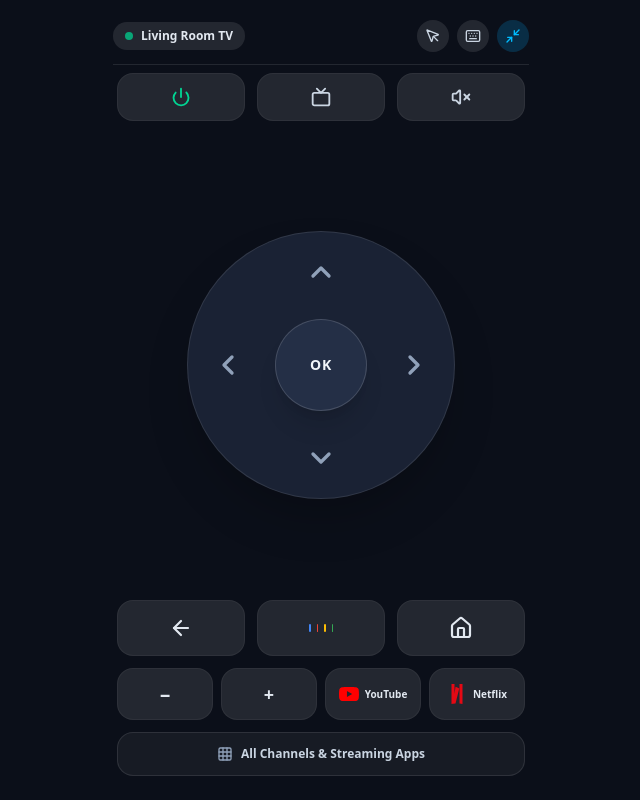
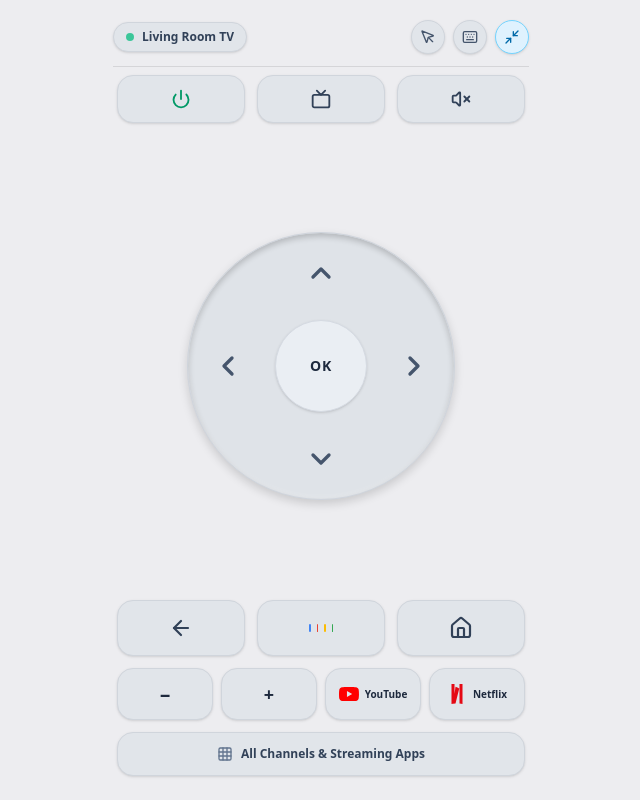
Before and after one commit to harinder-works/HarvyRemote, a React (Vite) app: page / in a window 1280 px wide. Shown: the whole page, without its empty margins (319-959 px from the left). Built offline with nearby package versions, Linux system fonts and the light colour scheme.

Commit message:
style: Make full remote Snow White to match authentic white Google TV remote and mini remote

```diff
--- a/capacitor.config.json
+++ b/capacitor.config.json
@@ -11,6 +11,6 @@
     "allowMixedContent": true,
     "captureInput": true,
     "webContentsDebuggingEnabled": true,
-    "backgroundColor": "#0B0F19"
+    "backgroundColor": "#EDEDF0"
   }
 }
--- a/src/App.tsx
+++ b/src/App.tsx
@@ -330,7 +330,7 @@ export default function App() {
       className={`w-full min-h-screen select-none ${
         isPip
           ? 'bg-transparent flex items-center justify-center p-0 overflow-hidden'
-          : 'bg-[#0B0F19] text-slate-100 flex flex-col justify-center items-center overflow-x-hidden'
+          : 'bg-[#EDEDF0] text-slate-800 flex flex-col justify-center items-center overflow-x-hidden'
       }`}
     >
       {/*
--- a/src/components/GoogleTVRemote.tsx
+++ b/src/components/GoogleTVRemote.tsx
@@ -285,19 +285,19 @@ export function GoogleTVRemote({
   );
 
   return (
-    <div className="w-full h-full min-h-screen flex flex-col justify-between max-w-md mx-auto py-5 px-4 select-none bg-[#0B0F19] text-slate-100">
+    <div className="w-full h-full min-h-screen flex flex-col justify-between max-w-md mx-auto py-5 px-4 select-none bg-[#EDEDF0] text-slate-800">
       {/* 1. TOP HEADER APP BAR: TV Pill & Controls */}
-      <div className="w-full flex items-center justify-between pb-3 border-b border-white/10">
+      <div className="w-full flex items-center justify-between pb-3 border-b border-black/10">
         {/* TV Device Connection Pill Button */}
         <button
           type="button"
           onClick={onOpenDeviceManager}
           title={connectedDevice ? `Connected to ${connectedDevice.name} (${connectedDevice.ip})` : 'Select / Pair Smart TV'}
-          className="flex items-center gap-2 px-3 py-1.5 rounded-full bg-white/10 hover:bg-white/15 text-xs font-semibold text-slate-200 transition-colors cursor-pointer"
+          className="flex items-center gap-2 px-3 py-1.5 rounded-full bg-[#E1E5EA] hover:bg-[#D8DCE2] border border-[#D0D5DC] text-xs font-semibold text-slate-700 transition-colors cursor-pointer shadow-sm"
         >
           <span
             className={`w-2 h-2 shrink-0 rounded-full ${
-              connectedDevice ? 'bg-emerald-400 animate-pulse' : 'bg-amber-400'
+              connectedDevice ? 'bg-emerald-500 animate-pulse' : 'bg-amber-500'
             }`}
           />
           <span className="truncate max-w-[130px]">
@@ -315,7 +315,7 @@ export function GoogleTVRemote({
               setControlMode((m) => (m === 'dpad' ? 'trackpad' : 'dpad'));
             }}
             title={controlMode === 'dpad' ? 'Switch to Swipe Trackpad' : 'Switch to D-Pad'}
-            className="p-2 rounded-full bg-white/10 hover:bg-white/15 text-slate-300 hover:text-white transition-colors cursor-pointer"
+            className="p-2 rounded-full bg-[#E1E5EA] hover:bg-[#D8DCE2] border border-[#D0D5DC] text-slate-600 hover:text-slate-900 transition-colors cursor-pointer shadow-sm"
           >
             {controlMode === 'dpad' ? <MousePointer className="w-4 h-4" /> : <ChevronUp className="w-4 h-4" />}
           </button>
@@ -328,7 +328,7 @@ export function GoogleTVRemote({
               onOpenKeyboard();
             }}
             title="Keyboard Typing for TV"
-            className="p-2 rounded-full bg-white/10 hover:bg-white/15 text-slate-300 hover:text-white transition-colors cursor-pointer"
+            className="p-2 rounded-full bg-[#E1E5EA] hover:bg-[#D8DCE2] border border-[#D0D5DC] text-slate-600 hover:text-slate-900 transition-colors cursor-pointer shadow-sm"
           >
             <Keyboard className="w-4 h-4" />
           </button>
@@ -341,7 +341,7 @@ export function GoogleTVRemote({
               onSwitchToMini();
             }}
             title="Minimize to Mini Remote"
-            className="p-2 rounded-full bg-sky-500/20 text-sky-400 hover:bg-sky-500/30 transition-colors cursor-pointer"
+            className="p-2 rounded-full bg-sky-100 hover:bg-sky-200 border border-sky-300 text-sky-700 transition-colors cursor-pointer shadow-sm"
           >
             <Minimize2 className="w-4 h-4" />
           </button>
@@ -364,7 +364,7 @@ export function GoogleTVRemote({
               type="button"
               onClick={handlePower}
               title="TV Power"
-              className="flex-1 h-12 rounded-2xl bg-white/10 hover:bg-white/15 border border-white/5 flex items-center justify-center text-emerald-400 hover:text-emerald-300 transition-all active:scale-95 cursor-pointer"
+              className="flex-1 h-12 rounded-2xl bg-[#E1E5EA] hover:bg-[#D8DCE2] border border-[#D0D5DC] flex items-center justify-center text-emerald-600 hover:text-emerald-700 transition-all active:scale-95 cursor-pointer shadow-sm"
             >
               <Power className="w-5 h-5 stroke-[2.2]" />
             </button>
@@ -373,7 +373,7 @@ export function GoogleTVRemote({
               type="button"
               onClick={handleInput}
               title="TV Input Source"
-              className="flex-1 h-12 rounded-2xl bg-white/10 hover:bg-white/15 border border-white/5 flex items-center justify-center text-slate-300 hover:text-white transition-all active:scale-95 cursor-pointer"
+              className="flex-1 h-12 rounded-2xl bg-[#E1E5EA] hover:bg-[#D8DCE2] border border-[#D0D5DC] flex items-center justify-center text-slate-700 hover:text-black transition-all active:scale-95 cursor-pointer shadow-sm"
             >
               <Tv className="w-5 h-5 stroke-[2.2]" />
             </button>
@@ -382,7 +382,7 @@ export function GoogleTVRemote({
               type="button"
               onClick={handleMute}
               title="Mute Audio"
-              className="flex-1 h-12 rounded-2xl bg-white/10 hover:bg-white/15 border border-white/5 flex items-center justify-center text-slate-300 hover:text-white transition-all active:scale-95 cursor-pointer"
+              className="flex-1 h-12 rounded-2xl bg-[#E1E5EA] hover:bg-[#D8DCE2] border border-[#D0D5DC] flex items-center justify-center text-slate-700 hover:text-black transition-all active:scale-95 cursor-pointer shadow-sm"
             >
               <VolumeX className="w-5 h-5 stroke-[2.2]" />
             </button>
@@ -394,12 +394,12 @@ export function GoogleTVRemote({
               /* Large Ergonomic D-Pad Ring */
               <div className="relative w-[min(78vw,268px)] h-[min(78vw,268px)] flex items-center justify-center">
                 {/* Directional Pad Outer Circle */}
-                <div className="absolute inset-0 rounded-full bg-[#1A2234] border border-white/10 shadow-2xl">
+                <div className="absolute inset-0 rounded-full bg-[#DFE3E8] border border-[#CFD4DC] dpad-groove shadow-md">
                   {/* Up */}
                   <button
                     type="button"
                     onClick={() => handleDpad('up')}
-                    className="absolute top-0 left-0 right-0 h-[72px] flex items-center justify-center pt-2 cursor-pointer text-slate-400 hover:text-white active:scale-95 transition-all"
+                    className="absolute top-0 left-0 right-0 h-[72px] flex items-center justify-center pt-2 cursor-pointer text-slate-600 hover:text-black active:scale-95 transition-all"
                     title="Navigate Up"
                   >
                     <ChevronUp className="w-8 h-8 stroke-[2.5]" />
@@ -408,7 +408,7 @@ export function GoogleTVRemote({
                   <button
                     type="button"
                     onClick={() => handleDpad('down')}
-                    className="absolute bottom-0 left-0 right-0 h-[72px] flex items-center justify-center pb-2 cursor-pointer text-slate-400 hover:text-white active:scale-95 transition-all"
+                    className="absolute bottom-0 left-0 right-0 h-[72px] flex items-center justify-center pb-2 cursor-pointer text-slate-600 hover:text-black active:scale-95 transition-all"
                     title="Navigate Down"
                   >
                     <ChevronDown className="w-8 h-8 stroke-[2.5]" />
@@ -417,7 +417,7 @@ export function GoogleTVRemote({
                   <button
                     type="button"
                     onClick={() => handleDpad('left')}
-                    className="absolute left-0 top-0 bottom-0 w-[72px] flex items-center justify-center pl-2 cursor-pointer text-slate-400 hover:text-white active:scale-95 transition-all"
+                    className="absolute left-0 top-0 bottom-0 w-[72px] flex items-center justify-center pl-2 cursor-pointer text-slate-600 hover:text-black active:scale-95 transition-all"
                     title="Navigate Left"
                   >
                     <ChevronLeft className="w-8 h-8 stroke-[2.5]" />
@@ -426,7 +426,7 @@ export function GoogleTVRemote({
                   <button
                     type="button"
                     onClick={() => handleDpad('right')}
-                    className="absolute right-0 top-0 bottom-0 w-[72px] flex items-center justify-center pr-2 cursor-pointer text-slate-400 hover:text-white active:scale-95 transition-all"
+                    className="absolute right-0 top-0 bottom-0 w-[72px] flex items-center justify-center pr-2 cursor-pointer text-slate-600 hover:text-black active:scale-95 transition-all"
                     title="Navigate Right"
                   >
                     <ChevronRight className="w-8 h-8 stroke-[2.5]" />
@@ -438,7 +438,7 @@ export function GoogleTVRemote({
                   type="button"
                   onClick={handleSelect}
                   title="Select / OK"
-                  className="relative z-10 w-[92px] h-[92px] rounded-full bg-[#242F46] hover:bg-[#2B3752] border border-white/15 shadow-xl active:scale-95 transition-all flex items-center justify-center cursor-pointer text-slate-100 font-bold text-sm tracking-wider"
+                  className="relative z-10 w-[92px] h-[92px] rounded-full bg-[#EAEEF3] hover:bg-[#E2E6EC] border border-[#D5DAE2] shadow-sm active:scale-95 transition-all flex items-center justify-center cursor-pointer text-slate-800 font-bold text-sm tracking-wider"
                 >
                   OK
                 </button>
@@ -448,10 +448,10 @@ export function GoogleTVRemote({
               <div
                 onPointerDown={handleTrackpadPointerDown}
                 onPointerUp={handleTrackpadPointerUp}
-                className="w-[min(82vw,284px)] h-[min(78vw,268px)] rounded-3xl bg-[#1A2234] border border-white/10 shadow-2xl flex flex-col items-center justify-center text-center p-4 cursor-pointer touch-none active:bg-[#20293D] transition-colors"
+                className="w-[min(82vw,284px)] h-[min(78vw,268px)] rounded-3xl bg-[#DFE3E8] border border-[#CFD4DC] shadow-inner flex flex-col items-center justify-center text-center p-4 cursor-pointer touch-none active:bg-[#D5D9DF] transition-colors"
               >
-                <MousePointer className="w-8 h-8 text-sky-400 mb-2 opacity-80" />
-                <span className="text-xs font-semibold text-slate-300">Swipe to Navigate</span>
+                <MousePointer className="w-8 h-8 text-sky-600 mb-2 opacity-80" />
+                <span className="text-xs font-semibold text-slate-700">Swipe to Navigate</span>
                 <span className="text-[11px] text-slate-500 mt-1">Tap to Select</span>
               </div>
             )}
@@ -463,7 +463,7 @@ export function GoogleTVRemote({
               type="button"
               onClick={handleBack}
               title="Back"
-              className="h-14 rounded-2xl bg-white/10 hover:bg-white/15 border border-white/5 flex items-center justify-center text-slate-200 hover:text-white transition-all active:scale-95 cursor-pointer"
+              className="h-14 rounded-2xl bg-[#E1E5EA] hover:bg-[#D8DCE2] border border-[#D0D5DC] flex items-center justify-center text-slate-700 hover:text-black transition-all active:scale-95 cursor-pointer shadow-sm"
             >
               <ArrowLeft className="w-6 h-6 stroke-[2.2]" />
             </button>
@@ -472,8 +472,8 @@ export function GoogleTVRemote({
               type="button"
               onClick={handleVoice}
               title="Google Assistant Voice Search"
-              className={`h-14 rounded-2xl bg-white/10 hover:bg-white/15 border border-white/5 flex items-center justify-center transition-all active:scale-95 cursor-pointer ${
-                isListening ? 'ring-2 ring-sky-400 bg-sky-500/20' : ''
+              className={`h-14 rounded-2xl bg-[#E1E5EA] hover:bg-[#D8DCE2] border border-[#D0D5DC] flex items-center justify-center transition-all active:scale-95 cursor-pointer shadow-sm ${
+                isListening ? 'ring-2 ring-sky-400 bg-sky-100' : ''
               }`}
             >
               <GoogleDots className="w-6 h-6" active={isListening} />
@@ -483,7 +483,7 @@ export function GoogleTVRemote({
               type="button"
               onClick={handleHome}
               title="Home"
-              className="h-14 rounded-2xl bg-white/10 hover:bg-white/15 border border-white/5 flex items-center justify-center text-slate-200 hover:text-white transition-all active:scale-95 cursor-pointer"
+              className="h-14 rounded-2xl bg-[#E1E5EA] hover:bg-[#D8DCE2] border border-[#D0D5DC] flex items-center justify-center text-slate-700 hover:text-black transition-all active:scale-95 cursor-pointer shadow-sm"
             >
               <Home className="w-6 h-6 stroke-[2.2]" />
             </button>
@@ -496,7 +496,7 @@ export function GoogleTVRemote({
               type="button"
               onClick={() => handleVolume(-5)}
               title="Volume Down (-)"
-              className="h-13 rounded-2xl bg-white/10 hover:bg-white/15 border border-white/5 flex items-center justify-center text-slate-200 text-lg font-bold active:scale-95 cursor-pointer"
+              className="h-13 rounded-2xl bg-[#E1E5EA] hover:bg-[#D8DCE2] border border-[#D0D5DC] flex items-center justify-center text-slate-800 text-lg font-bold active:scale-95 cursor-pointer shadow-sm"
             >
               −
             </button>
@@ -506,7 +506,7 @@ export function GoogleTVRemote({
               type="button"
               onClick={() => handleVolume(5)}
               title="Volume Up (+)"
-              className="h-13 rounded-2xl bg-white/10 hover:bg-white/15 border border-white/5 flex items-center justify-center text-slate-200 text-lg font-bold active:scale-95 cursor-pointer"
+              className="h-13 rounded-2xl bg-[#E1E5EA] hover:bg-[#D8DCE2] border border-[#D0D5DC] flex items-center justify-center text-slate-800 text-lg font-bold active:scale-95 cursor-pointer shadow-sm"
             >
               +
             </button>
@@ -526,12 +526,12 @@ export function GoogleTVRemote({
                 setRemoteFace('channels');
               }}
               title={`${shortcut1.name} (Hold to change)`}
-              className="h-13 rounded-2xl bg-white/10 hover:bg-white/15 border border-white/5 flex items-center justify-center gap-1.5 px-1.5 active:scale-95 cursor-pointer"
+              className="h-13 rounded-2xl bg-[#E1E5EA] hover:bg-[#D8DCE2] border border-[#D0D5DC] flex items-center justify-center gap-1.5 px-1.5 active:scale-95 cursor-pointer shadow-sm"
             >
               <div style={{ color: shortcut1.brandColor }} className="shrink-0 flex items-center justify-center">
                 <AppIconRenderer iconType={shortcut1.iconType} className="w-5 h-5" />
               </div>
-              <span className="text-[10px] font-bold truncate text-slate-200">{shortcut1.shortLabel}</span>
+              <span className="text-[10px] font-bold truncate text-slate-800">{shortcut1.shortLabel}</span>
             </button>
 
             {/* Fast Shortcut 2 */}
@@ -549,12 +549,12 @@ export function GoogleTVRemote({
                 setRemoteFace('channels');
               }}
               title={`${shortcut2.name} (Hold to change)`}
-              className="h-13 rounded-2xl bg-white/10 hover:bg-white/15 border border-white/5 flex items-center justify-center gap-1.5 px-1.5 active:scale-95 cursor-pointer"
+              className="h-13 rounded-2xl bg-[#E1E5EA] hover:bg-[#D8DCE2] border border-[#D0D5DC] flex items-center justify-center gap-1.5 px-1.5 active:scale-95 cursor-pointer shadow-sm"
             >
               <div style={{ color: shortcut2.brandColor }} className="shrink-0 flex items-center justify-center">
                 <AppIconRenderer iconType={shortcut2.iconType} className="w-5 h-5" />
               </div>
-              <span className="text-[10px] font-bold truncate text-slate-200">{shortcut2.shortLabel}</span>
+              <span className="text-[10px] font-bold truncate text-slate-800">{shortcut2.shortLabel}</span>
             </button>
           </div>
 
@@ -563,9 +563,9 @@ export function GoogleTVRemote({
             <button
               type="button"
               onClick={() => setRemoteFace('channels')}
-              className="w-full h-11 rounded-2xl bg-white/5 hover:bg-white/10 border border-white/10 flex items-center justify-center gap-2 text-xs font-semibold text-slate-300 hover:text-white transition-colors cursor-pointer"
+              className="w-full h-11 rounded-2xl bg-[#E1E5EA] hover:bg-[#D8DCE2] border border-[#D0D5DC] flex items-center justify-center gap-2 text-xs font-semibold text-slate-700 hover:text-black transition-colors cursor-pointer shadow-sm"
             >
-              <Grid className="w-4 h-4 text-slate-400" />
+              <Grid className="w-4 h-4 text-slate-500" />
               <span>All Channels & Streaming Apps</span>
             </button>
           </div>
@@ -580,12 +580,12 @@ export function GoogleTVRemote({
             <button
               type="button"
               onClick={() => setRemoteFace('controls')}
-              className="flex items-center gap-2 text-xs font-bold text-sky-400 hover:text-sky-300 transition-colors"
+              className="flex items-center gap-2 text-xs font-bold text-sky-600 hover:text-sky-700 transition-colors"
             >
               <ArrowLeft className="w-4 h-4" />
               <span>Back to Controls</span>
             </button>
-            <span className="text-xs font-bold uppercase tracking-wider text-slate-400">All Channels</span>
+            <span className="text-xs font-bold uppercase tracking-wider text-slate-500">All Channels</span>
           </div>
 
           {/* Channel Search Bar */}
@@ -596,7 +596,7 @@ export function GoogleTVRemote({
               value={channelSearchQuery}
               onChange={(e) => setChannelSearchQuery(e.target.value)}
               placeholder="Search channels..."
-              className="w-full h-10 pl-10 pr-4 rounded-xl bg-white/10 border border-white/10 text-xs text-white placeholder-slate-400 focus:outline-none focus:ring-1 focus:ring-sky-400"
+              className="w-full h-10 pl-10 pr-4 rounded-xl bg-white border border-[#D0D5DC] text-xs text-slate-800 placeholder-slate-400 focus:outline-none focus:ring-1 focus:ring-sky-500"
             />
           </div>
 
@@ -622,10 +622,10 @@ export function GoogleTVRemote({
                       setPromotingApp(app);
                     }}
                     title={`${app.name} (${isHomeKey ? 'Assigned • ' : ''}Tap to launch, Hold to set shortcut)`}
-                    className={`h-14 rounded-2xl border flex items-center gap-3 px-3 relative transition-all cursor-pointer select-none active:scale-95 ${
+                    className={`h-14 rounded-2xl border flex items-center gap-3 px-3 relative transition-all cursor-pointer select-none active:scale-95 shadow-sm ${
                       isHomeKey
-                        ? 'bg-sky-500/20 border-sky-400/60 ring-1 ring-sky-400/40 text-white'
-                        : 'bg-white/10 hover:bg-white/15 border-white/10 text-slate-200'
+                        ? 'bg-sky-50 border-sky-400 ring-1 ring-sky-400 text-sky-900'
+                        : 'bg-[#E1E5EA] hover:bg-[#D8DCE2] border-[#D0D5DC] text-slate-800'
                     }`}
                   >
                     <div style={{ color: app.brandColor }} className="shrink-0 flex items-center justify-center">
@@ -651,20 +651,20 @@ export function GoogleTVRemote({
 
           {/* Promotion Drawer */}
           {promotingApp && (
-            <div className="mt-2 p-3 rounded-2xl bg-[#1A2234] border border-white/15 shadow-xl flex flex-col items-center text-center">
-              <span className="text-xs font-bold text-white mb-1">Assign {promotingApp.name} to:</span>
+            <div className="mt-2 p-3 rounded-2xl bg-[#DFE3E8] border border-[#CFD4DC] shadow-xl flex flex-col items-center text-center">
+              <span className="text-xs font-bold text-slate-800 mb-1">Assign {promotingApp.name} to:</span>
               <div className="grid grid-cols-2 gap-2 w-full my-2">
                 <button
                   type="button"
                   onClick={() => handlePromoteToSlot(1)}
-                  className="h-9 rounded-xl bg-white/10 hover:bg-white/15 border border-white/10 text-xs font-semibold text-slate-200"
+                  className="h-9 rounded-xl bg-white hover:bg-slate-50 border border-[#D0D5DC] text-xs font-semibold text-slate-800 shadow-sm"
                 >
                   Shortcut 1
                 </button>
                 <button
                   type="button"
                   onClick={() => handlePromoteToSlot(2)}
-                  className="h-9 rounded-xl bg-white/10 hover:bg-white/15 border border-white/10 text-xs font-semibold text-slate-200"
+                  className="h-9 rounded-xl bg-white hover:bg-slate-50 border border-[#D0D5DC] text-xs font-semibold text-slate-800 shadow-sm"
                 >
                   Shortcut 2
                 </button>
@@ -672,7 +672,7 @@ export function GoogleTVRemote({
               <button
                 type="button"
                 onClick={() => setPromotingApp(null)}
-                className="text-[11px] text-slate-400 hover:text-white mt-1"
+                className="text-[11px] text-slate-500 hover:text-slate-800 mt-1"
               >
                 Cancel
               </button>
```
Also changed, not shown: 2 other files (tests, documents, lock files or other folders).
